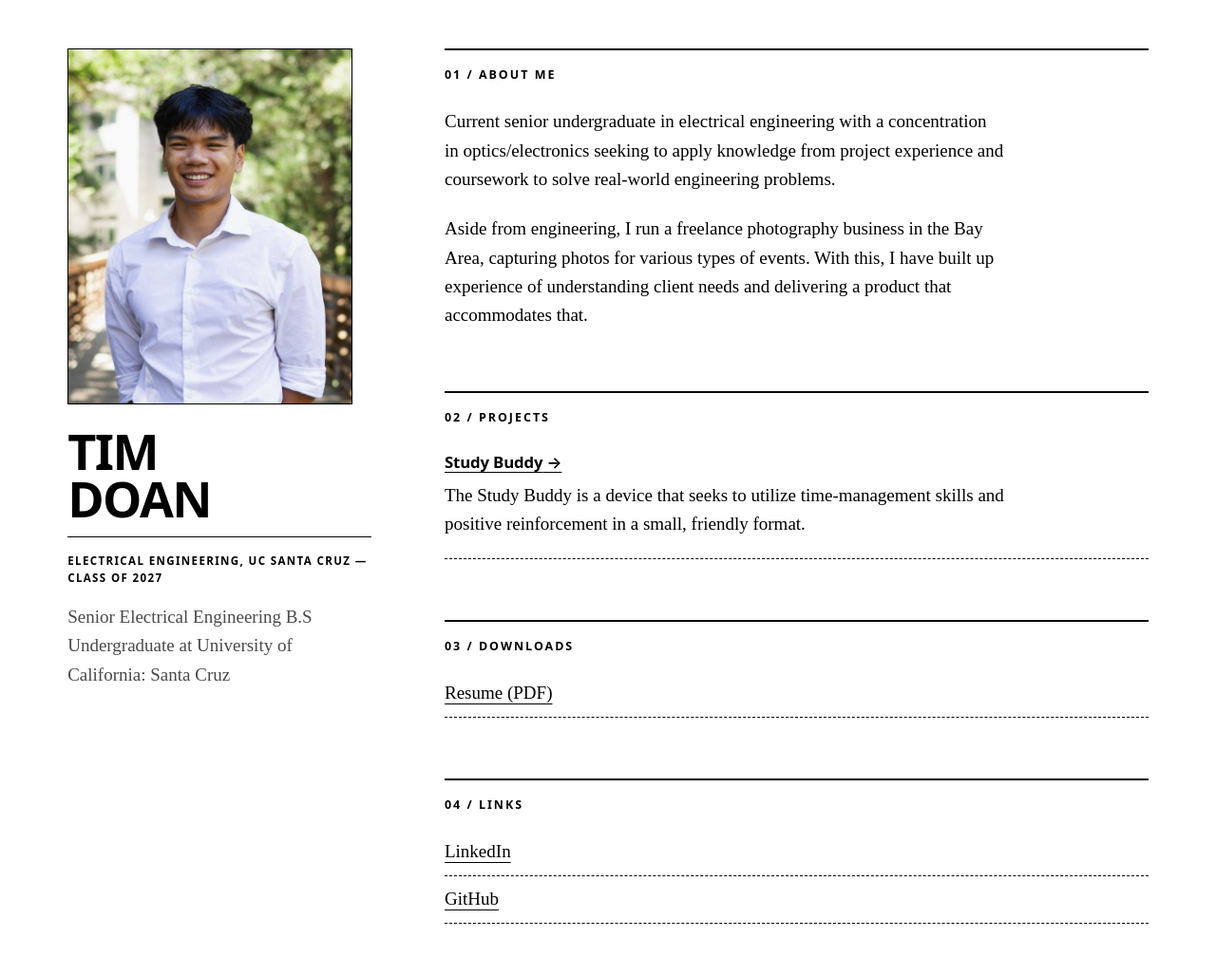
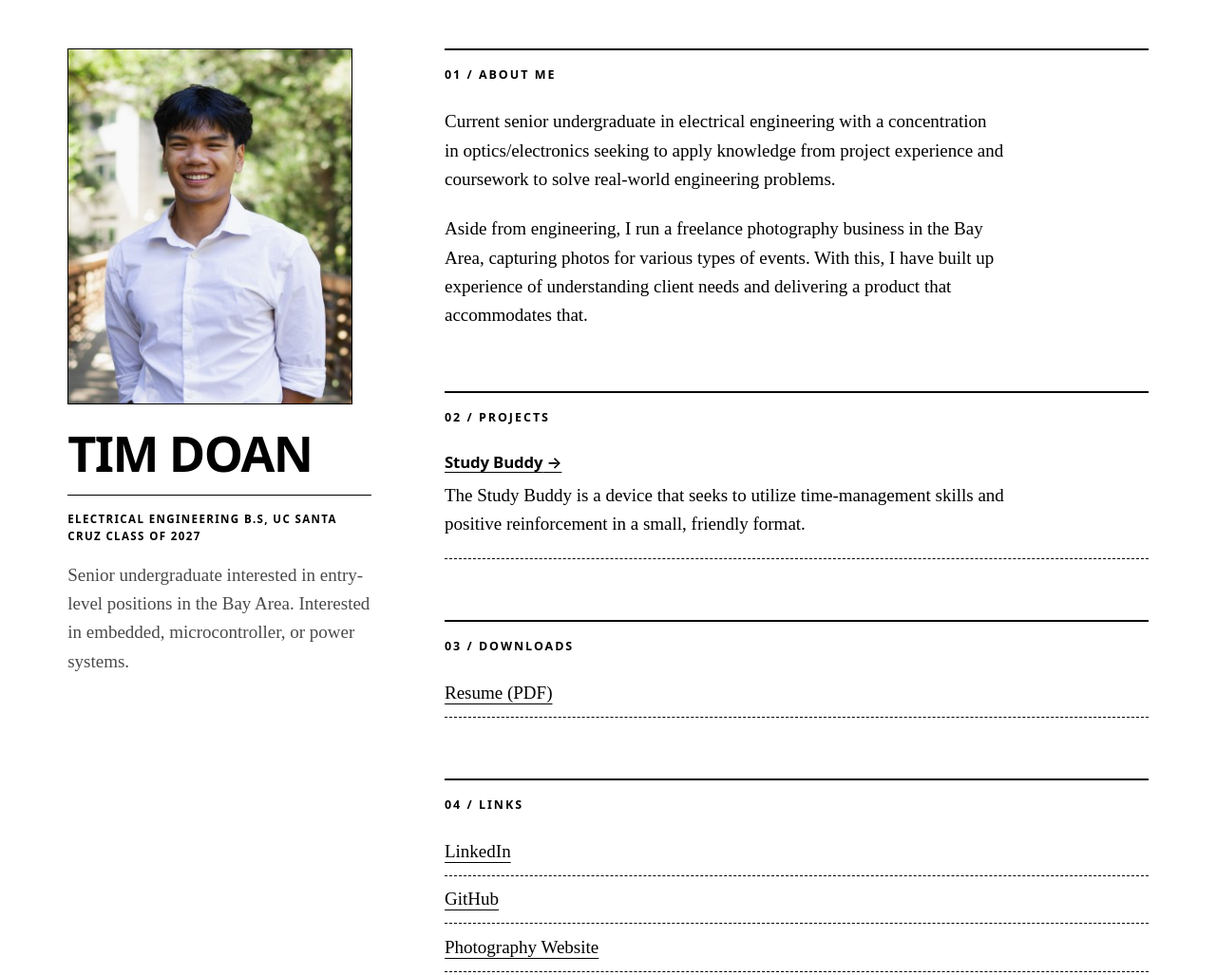
Before and after one commit to tim-doan/github.io, a plain HTML site: page index.html in a window 1280 px wide. Shown: the whole page at 95% size. Drawn offline with Linux system fonts and the light colour scheme.

Commit message:
Implemented layout changes, bio changes, and photography website link

```diff
--- a/index.html
+++ b/index.html
@@ -13,9 +13,9 @@
 
     <aside class="sidebar">
       <img class="portrait" src="assets/Headshot.png" alt="Tim Doan">
-      <h1 class="name">Tim<br>Doan</h1>
-      <p class="role">Electrical Engineering, UC Santa Cruz — Class of 2027</p>
-      <p class="tagline">Senior Electrical Engineering B.S Undergraduate at University of California: Santa Cruz</p>
+      <h1 class="name">Tim Doan</h1>
+      <p class="role">Electrical Engineering B.S, UC Santa Cruz Class of 2027</p>
+      <p class="tagline">Senior undergraduate interested in entry-level positions in the Bay Area. Interested in embedded, microcontroller, or power systems.</p>
     </aside>
 
     <main class="content">
@@ -49,6 +49,7 @@
         <ul class="list">
           <li><a href="https://www.linkedin.com/in/tim-doan-" target="_blank" rel="noopener">LinkedIn</a></li>
           <li><a href="https://github.com/tim-doan" target="_blank" rel="noopener">GitHub</a></li>
+          <li><a href="https://timdoan.mypixieset.com/" target="_blank" rel="noopener">Photography Website</a></li>
         </ul>
       </section>
 
--- a/style.css
+++ b/style.css
@@ -80,11 +80,12 @@ body {
 .name {
   margin: 1.5rem 0 0;
   font-family: var(--sans);
-  font-size: clamp(2.5rem, 6.5vw, 3.25rem);
-  line-height: 0.95;
+  font-size: clamp(2rem, 5vw, 3.25rem);
+  line-height: 1.05;
   font-weight: 700;
   text-transform: uppercase;
   letter-spacing: -0.03em;
+  white-space: nowrap;
 }
 
 .role {
```
